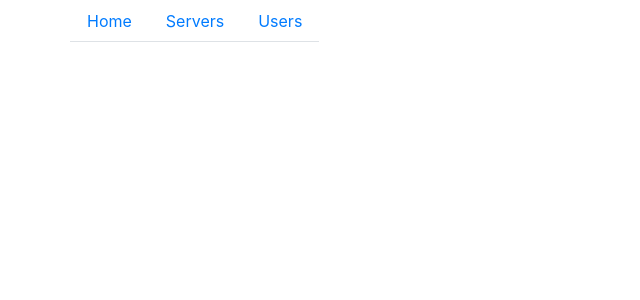
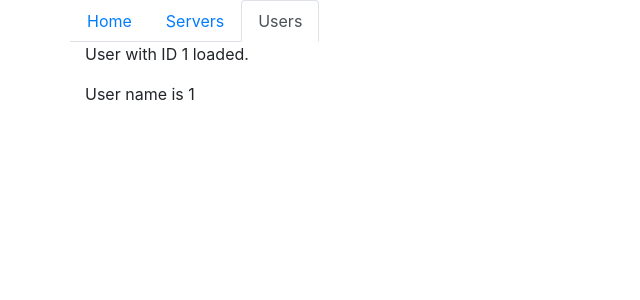
Before and after one commit to nxsharma/angserverupdate, an Angular app: page /users/1/1 in a window 1280 px wide. Before the commit this address led to /. Shown: the top 300 px of the page, without its empty margins (0-640 px from the left). Built offline with nearby package versions, Linux system fonts and the light colour scheme.

Commit message:
add user routes using parameters of id and name

```diff
--- a/src/app/app.module.ts
+++ b/src/app/app.module.ts
@@ -16,6 +16,7 @@ import { HttpClientModule } from '@angular/common/http';
 const appRoutes: Routes = [
   {path: '', component: HomeComponent},
   {path: 'users', component: UsersComponent} ,
+  {path: 'users/:id/:name', component: UserComponent},
   {path: 'servers', component: ServersComponent}
 ];
 @NgModule({
--- a/src/app/home/home.component.html
+++ b/src/app/home/home.component.html
@@ -1,2 +1,3 @@
 <h4>Welcome to Server Manager 4.0</h4>
 <p>Manage your Servers and Users.</p>
+<button class="btn btn-primary" click="onLoadServers()">Load Servers</button>
--- a/src/app/home/home.component.ts
+++ b/src/app/home/home.component.ts
@@ -1,4 +1,5 @@
 import { Component, OnInit } from '@angular/core';
+import { Router } from '@angular/router';
 
 @Component({
   selector: 'app-home',
@@ -7,9 +8,14 @@ import { Component, OnInit } from '@angular/core';
 })
 export class HomeComponent implements OnInit {
 
-  constructor() { }
+  constructor(private router: Router) { }
 
   ngOnInit() {
   }
 
+  onLoadServers(){
+    this.router.navigate(['/servers']);
+
+  }
+
 }
--- a/src/app/servers/servers.component.html
+++ b/src/app/servers/servers.component.html
@@ -9,7 +9,7 @@
     </ul>
     </div>
     <div class="col-xs-12 col-sm-4">
-      <a routerLink="servers">Reload Page</a>
+      <button class="btn btn-primary" (click)="onReload()">Reload Page</button>
       <app-edit-server></app-edit-server>
       <hr>
       <app-server></app-server>
--- a/src/app/servers/servers.component.ts
+++ b/src/app/servers/servers.component.ts
@@ -1,5 +1,6 @@
 import { Component, OnInit } from '@angular/core';
 import { ServersService } from './servers.service';
+import { ActivatedRoute, Router } from '@angular/router';
 
 @Component({
   selector: 'app-servers',
@@ -9,10 +10,14 @@ import { ServersService } from './servers.service';
 export class ServersComponent implements OnInit {
   public servers: {id: number, name: string, status: string}[] = [];
 
-  constructor(private serversService: ServersService) { }
+  constructor(private serversService: ServersService, private router: Router, private route:ActivatedRoute) { }
 
   ngOnInit() {
     this.servers = this.serversService.getServers();
   }
 
+  onReload(){
+    this.router.navigate(['servers'],{relativeTo: this.route})
+  }
+
 }
--- a/src/app/users/user/user.component.html
+++ b/src/app/users/user/user.component.html
@@ -1,2 +1,2 @@
-<p>User with ID _ID_ loaded.</p>
-<p>User name is _NAME_</p>
+<p>User with ID {{user.id}} loaded.</p>
+<p>User name is {{user.name}}</p>
--- a/src/app/users/user/user.component.ts
+++ b/src/app/users/user/user.component.ts
@@ -1,4 +1,5 @@
 import { Component, OnInit } from '@angular/core';
+import { ActivatedRoute } from '@angular/router';
 
 @Component({
   selector: 'app-user',
@@ -8,9 +9,13 @@ import { Component, OnInit } from '@angular/core';
 export class UserComponent implements OnInit {
   user: {id: number, name: string};
 
-  constructor() { }
+  constructor(private route:ActivatedRoute) { }
 
   ngOnInit() {
+    this.user = {
+      id: this.route.snapshot.params['id'],
+      name: this.route.snapshot.params['name']
+    };
   }
 
 }
```
